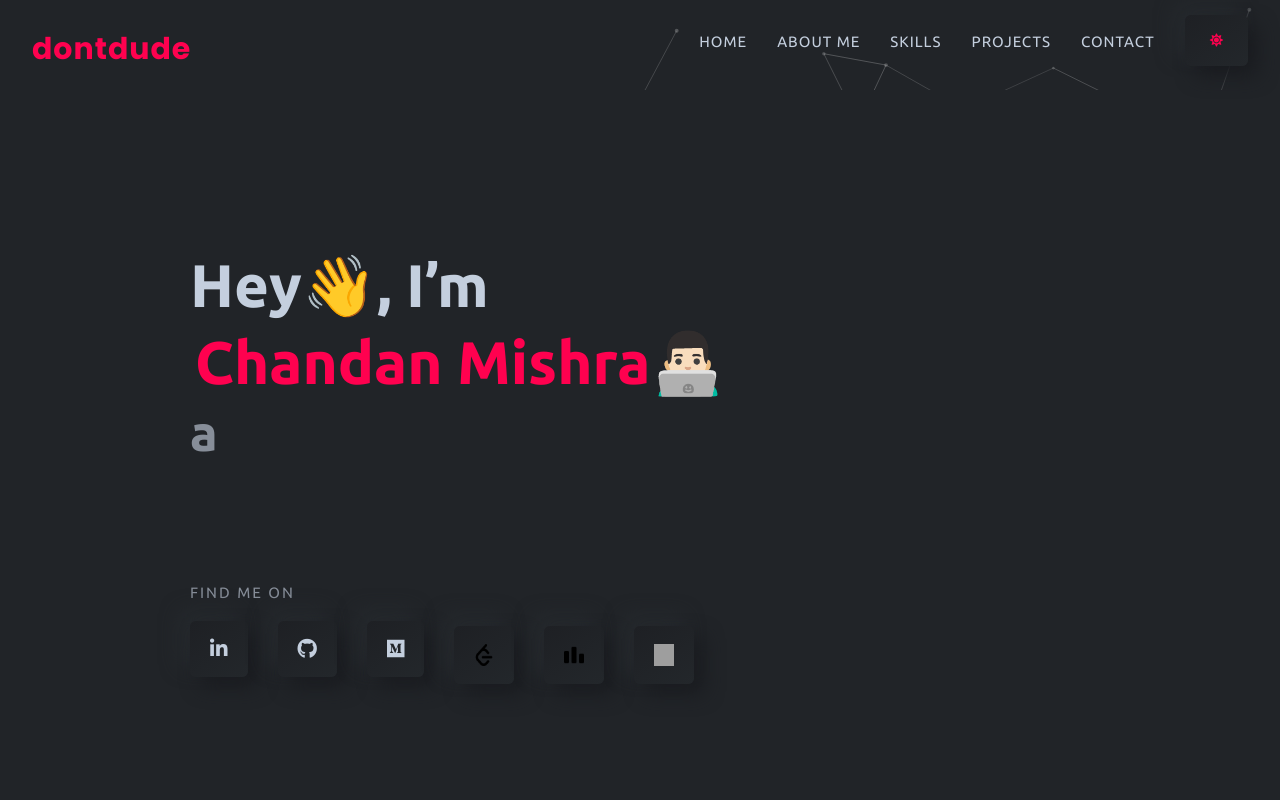
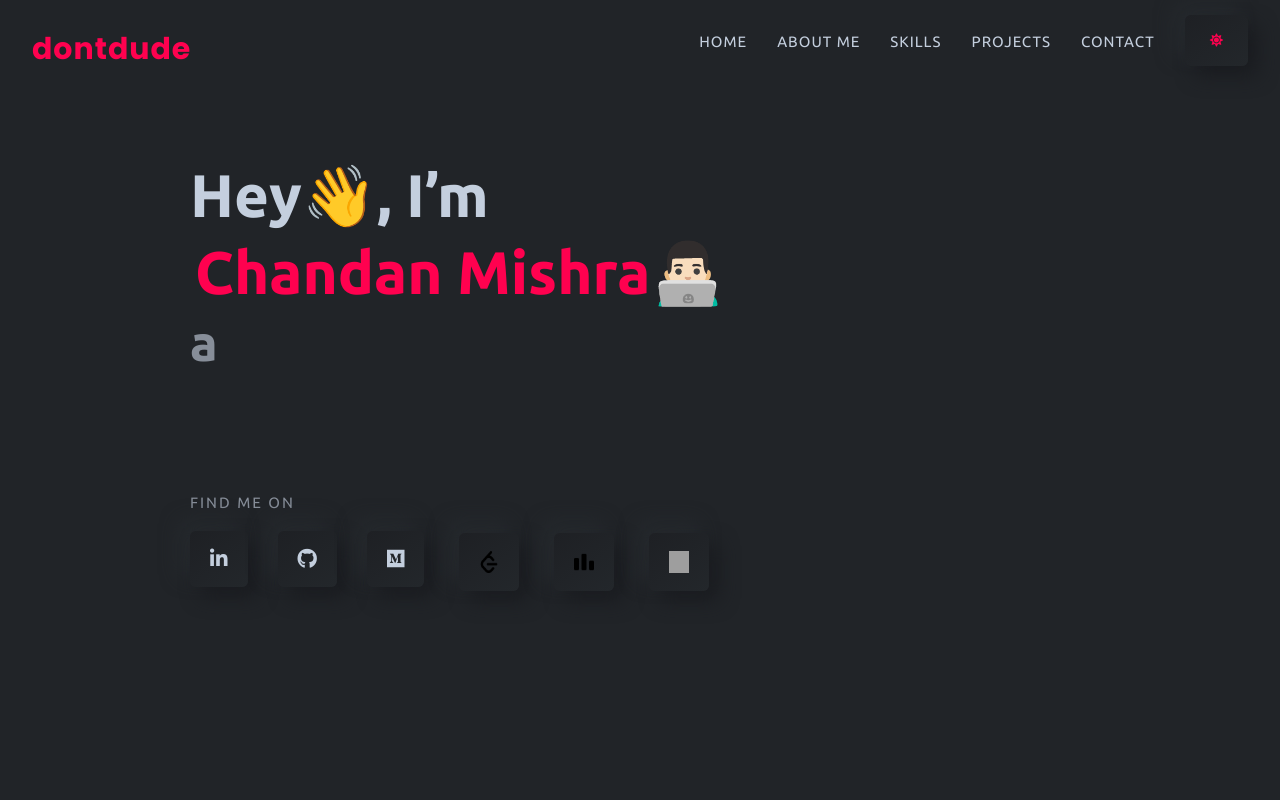
Before and after one commit to dontdude/Portfolio, a React (Create React App) app: page / in a window 1280 px wide. Shown: the top 800 px of the page. Built offline with nearby package versions, Linux system fonts and the light colour scheme; no server answers; grey boxes are pictures that could not be loaded.

Commit message:
feature: performance issue fix and blinking effect fix

```diff
--- a/src/App.css
+++ b/src/App.css
@@ -99,9 +99,8 @@ button {
 .btn_shadow {
   padding: 18px 20px;
   border-radius: 6px;
-  transition: 0.3s all ease;
+  transition: all 0.3s ease;
   color: var(--title-color);
-  transition: 0.5s;
 }
 .btn_shadow {
   background: var(--card-bg);
@@ -109,9 +108,9 @@ button {
 }
 .btn_shadow:hover {
   background: var(--btn-hover);
-  /* background: linear-gradient(145deg, #6ab3e7, #f18686); */
+  box-shadow: 4px 4px 8px var(--shadow-1); /* Remove white highlight on hover */
   color: white;
-  transform: translateY(-10px);
+  transform: translateY(-5px); /* Reduced movement for smoother feel */
 }
 .box_shadow {
   background: var(--card-bg);
--- a/src/App.js
+++ b/src/App.js
@@ -1,4 +1,4 @@
-import React, { useState, useEffect, Suspense, lazy } from "react";
+import React, { useState, useEffect, useLayoutEffect, Suspense, lazy } from "react";
 import Header from "./components/header/Header.js";
 import Hero from "./components/home/Home.js";
 import "./App.css";
@@ -25,7 +25,7 @@ const App = () => {
     }
   };
 
-  useEffect(() => {
+  useLayoutEffect(() => {
     localStorage.setItem("theme", theme);
     document.documentElement.setAttribute("data-theme", theme);
   }, [theme]);
--- a/src/components/about/About.js
+++ b/src/components/about/About.js
@@ -132,7 +132,7 @@ const Features = () => {
 
               return (
                 <VerticalTimelineElement
-                  key={element.key}
+                  key={element.id}
                   date={element.date}
                   dateClassName="date"
                   iconStyle={isWorkIcon ? workIconStyles : schoolIconStyles}
--- a/src/components/header/Header.css
+++ b/src/components/header/Header.css
@@ -2,7 +2,9 @@ header {
     height: 90px;
     background-color: transparent;
     transition: 0.5s;
-    /* Removed line-height and vh to prevent shrinking on devtools open */
+    position: absolute; /* Overlay initially to prevent CLS when becoming fixed */
+    width: 100%;
+    z-index: 1000;
 }
 header .container{
     padding-top: 15px; /* Adjust if needed, or stick to flex centering */
@@ -32,7 +34,7 @@ header ul li a:hover {
     color:  var(--primary-color);
 }
 
-img {
+header img {
     height: 7vh;
     vertical-align: -2vh;
     /*negative vertical-align prop shifts element down */
--- a/src/components/header/Header.js
+++ b/src/components/header/Header.js
@@ -43,7 +43,7 @@ const Header = ({ theme, toggleTheme }) => {
             <li><a href="#contact">CONTACT</a></li>
             <li>
               <button className='home-btn' onClick={toggleTheme} aria-label="Toggle Theme">
-                {theme === "dark" ? <i class="fas fa-sun"></i> : <i class="fas fa-moon"></i>}
+                {theme === "dark" ? <i className="fas fa-sun"></i> : <i className="fas fa-moon"></i>}
               </button>
             </li>
           </ul>
--- a/src/components/home/Home.js
+++ b/src/components/home/Home.js
@@ -75,30 +75,33 @@ const Home = () => {
                     rel="noopener noreferrer"
                     href="https://leetcode.com/dontdude/"
                     title="LeetCode"
+                    aria-label="LeetCode"
                   >
-                    <button className="btn_shadow" aria-label="LeetCode">
-                      <img src={lt} alt="LeetCode" width="20" height="22" />
-                    </button>
+                    <span className="btn_shadow">
+                      <img src={lt} alt="LeetCode" width="22" height="22" />
+                    </span>
                   </a>
                   <a
                     target="_blank"
                     rel="noopener noreferrer"
                     href="https://codeforces.com/profile/dontDude"
                     title="Codeforces"
+                    aria-label="Codeforces"
                   >
-                    <button className="btn_shadow" aria-label="Codeforces">
-                      <img src={cf} alt="Codeforces" width="20" height="22" />
-                    </button>
+                    <span className="btn_shadow">
+                      <img src={cf} alt="Codeforces" width="22" height="22" />
+                    </span>
                   </a>
                   <a
                     target="_blank"
                     rel="noopener noreferrer"
                     href="https://auth.geeksforgeeks.org/user/dontdude/practice"
                     title="GeeksforGeeks"
+                    aria-label="GeeksforGeeks"
                   >
-                    <button className="btn_shadow" aria-label="GeeksforGeeks">
-                      <img src={gfg} alt="GeeksforGeeks" width="20" height="22" />
-                    </button>
+                    <span className="btn_shadow">
+                      <img src={gfg} alt="GeeksforGeeks" width="42" height="22" />
+                    </span>
                   </a>
                 </div>
               </div>
```
